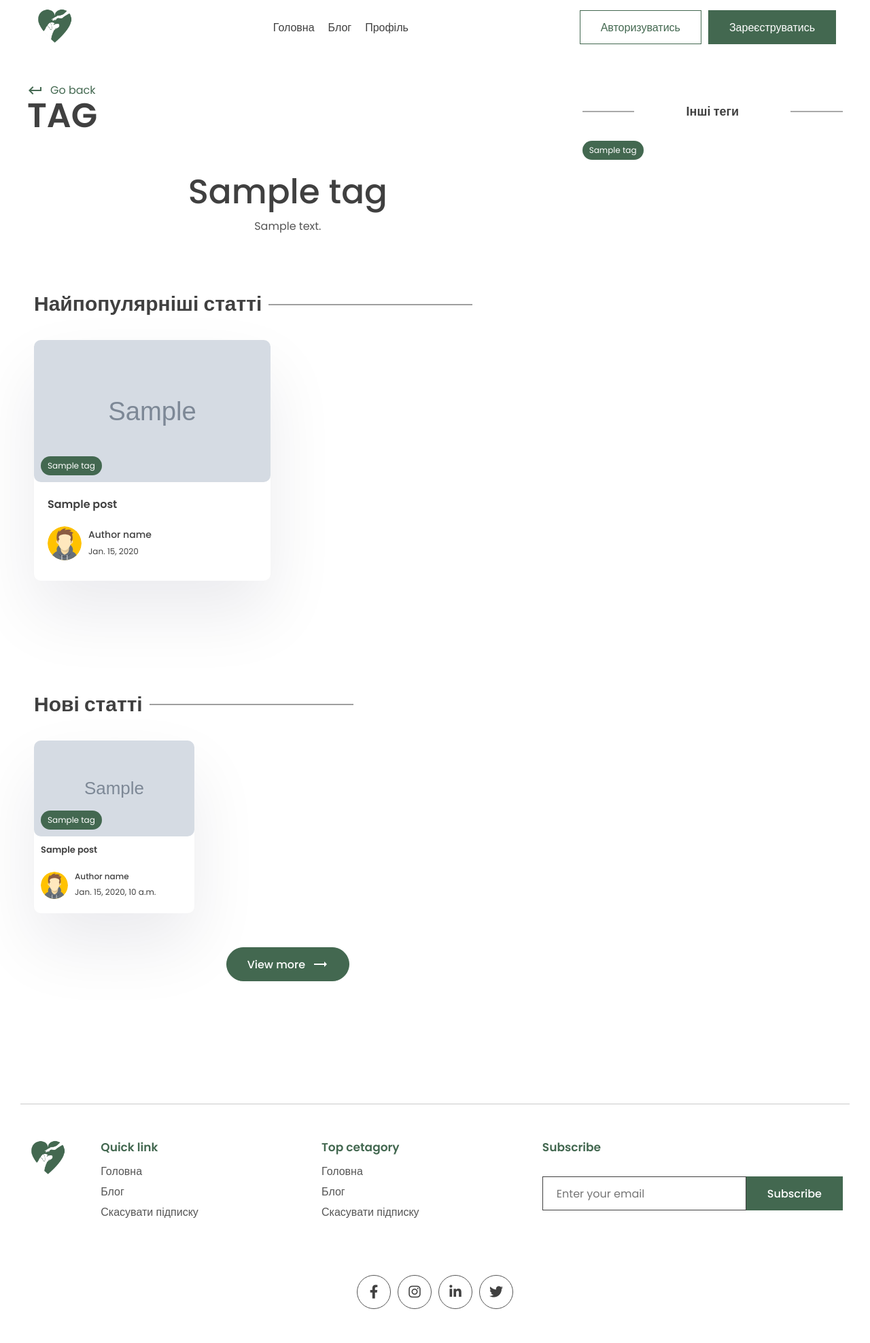
After one commit to thevictoriax/doglovers, a Django app: a page that uses app/templates/app/tag.html in a window 1280 px wide. The commit adds this page. Shown: the whole page at 68% size. Run offline with Django 5.2, Linux system fonts and the light colour scheme; tables that the repository leaves empty hold one stand-in row (values such as "Sample post"); grey boxes marked "Sample" are stand-in pictures; some libraries are stand-ins or nearby versions.

Commit message:
added tags page

```diff
--- a/app/models.py
+++ b/app/models.py
@@ -28,6 +28,7 @@ class Post(models.Model):
     image = models.ImageField(null=True, blank=True, upload_to="images/")
     tags = models.ManyToManyField(Tag, blank=True, related_name='post')
     view_count = models.IntegerField(null=True, blank=True)
+    is_featured = models.BooleanField(default=False)
 
 class Comments(models.Model):
     content = models.TextField()
--- a/app/templates/app/post.html
+++ b/app/templates/app/post.html
@@ -62,7 +62,7 @@
                     </p>
                     <div class="blog-tags">
                     {% for tag in post.tags.all %}
-                      <div class="tag">{{tag.name}}</div>
+                      <a href="{% url 'tag_page' tag.slug %}" class="tag">{{tag.name}}</a>
                     {% endfor %}
                     </div>
                     <div class="social-share">
@@ -132,7 +132,7 @@
                               </div>
 
                               <button class="btn btn-primary rounded">
-                                Post Reply
+                                Відповісти
                               </button>
                             </form>
                           </div>
@@ -182,7 +182,7 @@
                       {{form.website}}
                     </div>
                     <button class="btn btn-primary rounded">
-                      Post comment
+                      Опублікувати
                     </button>
                   </form>
                 </div>
--- /dev/null
+++ b/app/templates/app/tag.html
@@ -0,0 +1,117 @@
+{% extends 'base.html' %}
+{% block title %} Блог | {{tag.name}}{% endblock title%}
+{% block content %}
+      <div class="container">
+        <div class="layout">
+          <!-- left layout -->
+          <div class="left">
+            <div class="page-top">
+              <div class="top flex">
+                <div class="page-name">
+                  <a href="#" class="learn">
+                    <span class="material-icons"> keyboard_return </span> Go
+                    back
+                  </a>
+                  <h1>Tag</h1>
+                </div>
+              </div>
+            </div>
+
+            <center>
+              <div class="typo">
+                <h1 class="title">{{tag.name}}</h1>
+                <p>
+                  {{tag.description}}
+                </p>
+              </div>
+            </center>
+            <section class="sp">
+              <div class="container">
+                <h1 class="sec-title">Найпопулярніші статті</h1>
+                <div class="grid-2 blog">
+                    {% for post in top_posts %}
+                  <!-- card -->
+                  <a href="{% url 'post_page' post.slug %}">
+                    <div class="card">
+                      <div class="post-img">
+                        <img src="{{post.image.url}}" alt="" />
+                        <div class="tag">{{post.tags.all.0.name}}</div>
+                      </div>
+                      <div class="card-content">
+                        <h3>
+                          {{post.title}}
+                        </h3>
+                        <div class="author">
+                          <div class="profile-pic">
+                            <img src="../images/author.svg" alt="" />
+                          </div>
+                          <div class="details">
+                            <p>Author name</p>
+                            <small>{{post.last_updated | date}}</small>
+                          </div>
+                        </div>
+                      </div>
+                    </div>
+                  </a>
+                  <!-- card end-->
+                  {% endfor %}
+                </div>
+              </div>
+            </section>
+            <section class="sp">
+              <div class="container">
+                <h1 class="sec-title">Нові статті</h1>
+                <div class="grid-3 blog-grid">
+                {% for post in recent_posts %}
+                  <!-- card -->
+                  <a href="{% url 'post_page' post.slug %}">
+                    <div class="card">
+                      <div class="post-img">
+                        <img src="{{post.image.url}}" alt="" />
+                        <div class="tag">{{post.tags.all.0.name}}</div>
+                      </div>
+                      <div class="card-content">
+                        <h3>
+                          {{post.title}}
+                        </h3>
+                        <div class="author">
+                          <div class="profile-pic">
+                            <img src="../images/author.svg" alt="" />
+                          </div>
+                          <div class="details">
+                            <p>Author name</p>
+                            <small>{{post.last_updated}}</small>
+                          </div>
+                        </div>
+                      </div>
+                    </div>
+                  </a>
+                  <!-- card end-->
+                {% endfor %}
+                </div>
+                <center>
+                  <button class="btn btn-primary rounded view">
+                    View more
+                    <span class="material-icons"> trending_flat </span>
+                  </button>
+                </center>
+              </div>
+            </section>
+          </div>
+          <!-- left layout end -->
+
+          <!-- right layout -->
+          <div class="right">
+            <div class="block">
+              <h2 class="title2">Інші теги</h2>
+              <div class="blog-tags">
+                {% for tag in tags %}
+                <a href = "{% url 'tag_page' tag.slug %}" class="tag">{{tag.name}}</a>
+                {% endfor %}
+              </div>
+            </div>
+          </div>
+          <!-- right layout end -->
+        </div>
+      </div>
+      {% endblock content %}
--- a/app/urls.py
+++ b/app/urls.py
@@ -3,5 +3,7 @@ from . import views
 
 urlpatterns = [
    path('', views.index, name='index'),
-   path('post/<slug:slug>', views.post_page, name='post_page')
+   path('post/<slug:slug>', views.post_page, name='post_page'),
+   path('tag/<slug:slug>', views.tag_page, name='tag_page')
+
 ]
--- a/app/views.py
+++ b/app/views.py
@@ -1,5 +1,5 @@
 from django.shortcuts import render, get_object_or_404
-from app.models import Post, Comments
+from app.models import Post, Comments, Tag
 from app.forms import CommentForm, SubscribeForm
 from django.http import HttpResponseRedirect
 from django.urls import reverse
@@ -9,8 +9,12 @@ def index(request):
     posts = Post.objects.all()
     top_posts = Post.objects.all().order_by('-view_count')[0:3]
     recent_posts = Post.objects.all().order_by('-last_updated')[0:3]
+    featured_blog = Post.objects.filter(is_featured = True)
     subscribe_form = SubscribeForm()
     subscribe_successful = None
+
+    if featured_blog:
+        featured_blog = featured_blog[0]
 
     if request.POST:
         subscribe_form = SubscribeForm(request.POST)
@@ -19,7 +23,7 @@ def index(request):
             subscribe_successful = "Subscribed successfully"
             subscribe_form = SubscribeForm()
 
-    context = {'posts':posts, 'top_posts': top_posts, 'recent_posts':recent_posts, 'subscribe_form':subscribe_form, 'subscribe_successful':subscribe_successful}
+    context = {'posts':posts, 'top_posts': top_posts, 'recent_posts':recent_posts, 'subscribe_form':subscribe_form, 'subscribe_successful':subscribe_successful, 'featured_blog':featured_blog}
     return render(request, 'app/index.html', context)
 
 def post_page(request, slug):
@@ -55,3 +59,12 @@ def post_page(request, slug):
 
     context = {'post': post, 'form': form, 'comments':comments}
     return render(request, 'app/post.html', context)
+
+def tag_page(request, slug):
+    tag = Tag.objects.get(slug=slug)
+    top_posts = Post.objects.filter(tags__in = [tag.id]).order_by('-view_count')[0:2]
+    recent_posts = Post.objects.filter(tags__in = [tag.id]).order_by('-last_updated')[0:2]
+
+    tags = Tag.objects.all()
+    context = {'tag':tag, 'top_posts':top_posts, 'recent_posts': recent_posts, 'tags':tags}
+    return render(request, 'app/tag.html', context)
```
Also changed, not shown: app/templates/app/index.html (+10 -10 lines), app/migrations/0007_post_is_featured.py (added).
